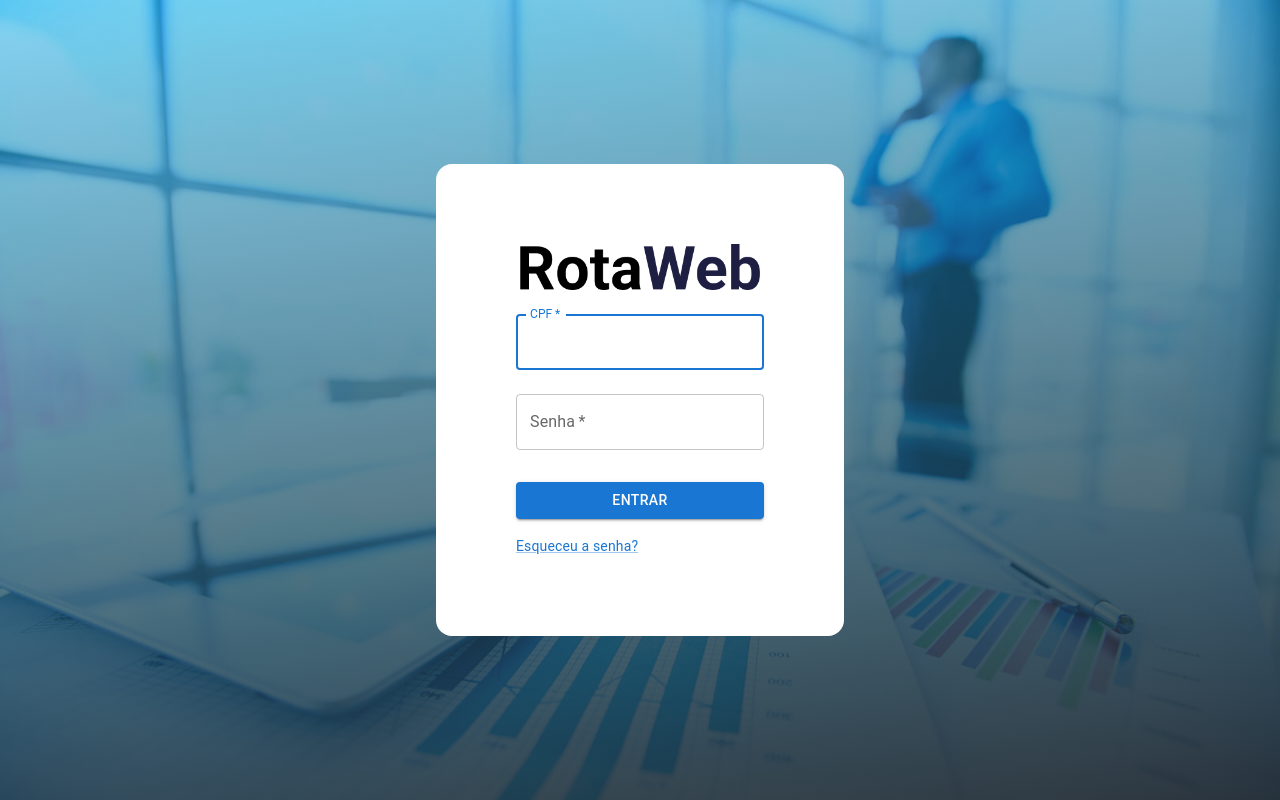
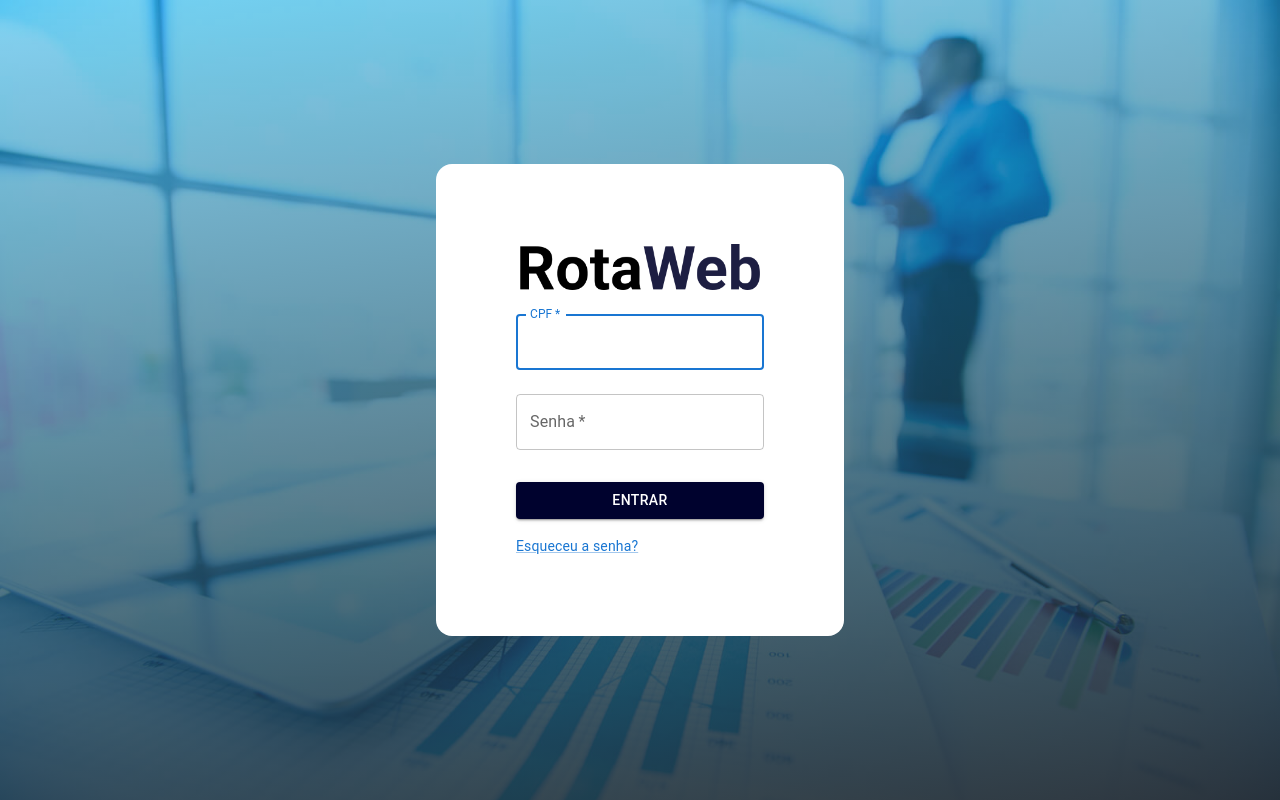
Before and after one commit to balbboa/rota, a Next.js app: page / in a window 1280 px wide. Built offline with nearby package versions, Linux system fonts and the light colour scheme.

Commit message:
Feat: overflow table

```diff
--- a/components/Table/index.tsx
+++ b/components/Table/index.tsx
@@ -119,7 +119,7 @@ export default function DataTable({ columns, rows }: IParams) {
   }
 
   return (
-    <div style={{ width: '100%', height: '100%' }}>
+    <div style={{ width: '100%' }}>
       <DataGrid
         disableSelectionOnClick={true}
         rows={rows}
--- a/pages/index.tsx
+++ b/pages/index.tsx
@@ -75,9 +75,10 @@ function SignIn() {
                 />
                 <Button
                   type="submit"
+                  color="primary"
                   fullWidth
                   variant="contained"
-                  sx={{ mt: 3, mb: 2 }}
+                  sx={{ mt: 3, mb: 2, backgroundColor: '#00022e' }}
                 >
                   Entrar
                 </Button>
```
